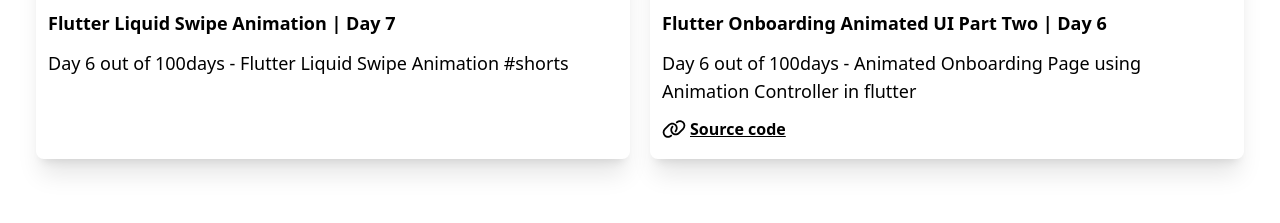
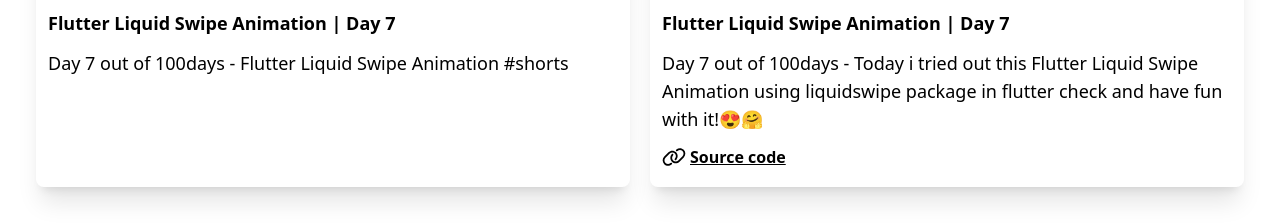
Before and after one commit to obaloluwaobi/obaloluwaobi.github.io, a plain HTML site: page flutter.html in a window 1280 px wide. Shown: the part 2955-3178 px from the top of the page. Before the commit the page ends 3150 px from the top, so only its background shows below. Drawn offline with Linux system fonts and the light colour scheme.

Commit message:
Update flutter.html
day 7 update

```diff
--- a/flutter.html
+++ b/flutter.html
@@ -124,14 +124,14 @@
            <div class="shadow-xl rounded-lg">
 <iframe width="100%" height="400" src="https://www.youtube.com/embed/C3StNNQkpYA" title="Flutter Liquid Swipe Animation check my channel for code and tutorial subscribe. #coding #code" frameborder="0" allow="accelerometer; autoplay; clipboard-write; encrypted-media; gyroscope; picture-in-picture; web-share" allowfullscreen></iframe>             <div class="p-3">
                 <h1 class="text-lg font-semibold mb-3">Flutter Liquid Swipe Animation | Day 7 </h1>
-                <h1 class="text-lg mb-3"> Day 6 out of 100days - Flutter Liquid Swipe Animation #shorts </h1>
+                <h1 class="text-lg mb-3"> Day 7 out of 100days - Flutter Liquid Swipe Animation #shorts </h1>
             </div>
         </div>
 
               <div class="shadow-xl rounded-lg">
 <iframe width="100%" height="400" src="https://www.youtube.com/embed/stjjabUx70o" title="How to create a Liquid Swipe Animation UI Design in Flutter | Day 7" frameborder="0" allow="accelerometer; autoplay; clipboard-write; encrypted-media; gyroscope; picture-in-picture; web-share" allowfullscreen></iframe>             <div class="p-3">
-                <h1 class="text-lg font-semibold mb-3">Flutter Onboarding Animated UI Part Two | Day 6 </h1>
-                <h1 class="text-lg mb-3"> Day 6 out of 100days -  Animated Onboarding Page using Animation Controller in flutter </h1>
+                <h1 class="text-lg font-semibold mb-3">Flutter Liquid Swipe Animation | Day 7 </h1>
+                <h1 class="text-lg mb-3"> Day 7 out of 100days -  Today i tried out this Flutter Liquid Swipe Animation using liquidswipe package in flutter check and have fun with it!😍🤗 </h1>
                <a href="https://github.com/obaloluwaobi/Flutter_Liquid_Swipe" class="underline font-semibold inline-flex gap-1"><img src="images/link.svg" alt="link" class="w-6"> Source code</a>
 
             </div>
```
